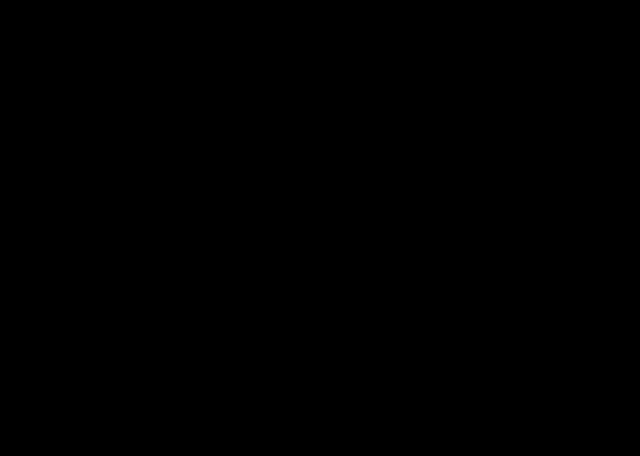
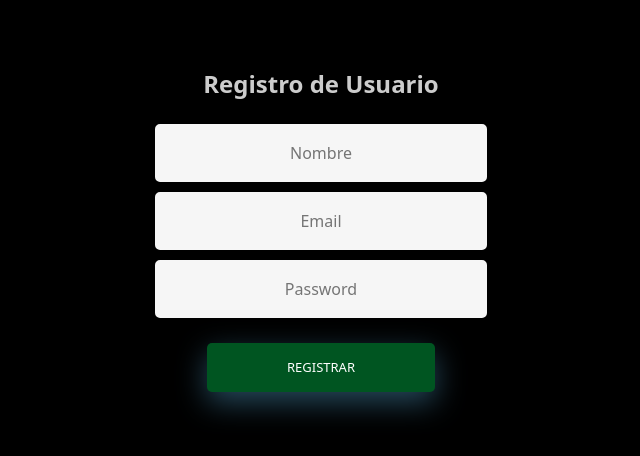
Before and after one commit to Ignacio-Us/taller-3-esp-tec1-v2, a Vue app: page /register in a window 1280 px wide. Before the commit this address had no page. Shown: the top 456 px of the page, without its empty margins (319-959 px from the left). Built offline with nearby package versions, Linux system fonts and the light colour scheme.

Commit message:
Se añadio la pague de registro de usuario

```diff
--- a/src/db.json
+++ b/src/db.json
@@ -11,6 +11,18 @@
       "nombre": "juan",
       "email": "juan@gmail.com",
       "password": 23456
+    },
+    {
+      "id": "e1bb",
+      "nombre": "Camilo",
+      "email": "c.rojas22@gmail.com",
+      "password": 10112
+    },
+    {
+      "id": "ad3d",
+      "nombre": "NACHITO",
+      "email": "n.uribe12@gmail.com",
+      "password": 56789
     }
   ],
   "Puntaje": [
@@ -53,6 +65,86 @@
       "id": "fa14",
       "nombreUsuario": "juan",
       "puntaje": 70
+    },
+    {
+      "id": "a948",
+      "nombreUsuario": "pepe",
+      "puntaje": 100
+    },
+    {
+      "id": "5113",
+      "nombreUsuario": "juan",
+      "puntaje": 110
+    },
+    {
+      "id": "ef0c",
+      "nombreUsuario": "pepe",
+      "puntaje": 90
+    },
+    {
+      "id": "74a8",
+      "nombreUsuario": "juan",
+      "puntaje": 70
+    },
+    {
+      "id": "4f3d",
+      "nombreUsuario": "pepe",
+      "puntaje": 60
+    },
+    {
+      "id": "9832",
+      "nombreUsuario": "juan",
+      "puntaje": 0
+    },
+    {
+      "id": "efaa",
+      "nombreUsuario": "pepe",
+      "puntaje": 0
+    },
+    {
+      "id": "1077",
+      "nombreUsuario": "juan",
+      "puntaje": 0
+    },
+    {
+      "id": "1bd6",
+      "nombreUsuario": "pepe",
+      "puntaje": 110
+    },
+    {
+      "id": "1216",
+      "nombreUsuario": "juan",
+      "puntaje": 120
+    },
+    {
+      "id": "d1e6",
+      "nombreUsuario": "pepe",
+      "puntaje": 140
+    },
+    {
+      "id": "0c98",
+      "nombreUsuario": "juan",
+      "puntaje": 50
+    },
+    {
+      "id": "a5a1",
+      "nombreUsuario": "pepe",
+      "puntaje": 170
+    },
+    {
+      "id": "9162",
+      "nombreUsuario": "juan",
+      "puntaje": 80
+    },
+    {
+      "id": "55d4",
+      "nombreUsuario": "Camilo",
+      "puntaje": 100
+    },
+    {
+      "id": "083a",
+      "nombreUsuario": "juan",
+      "puntaje": 50
     }
   ]
 }
--- a/src/pages/GamePage.vue
+++ b/src/pages/GamePage.vue
@@ -184,6 +184,8 @@
 
       this.physics.add.collider(coins, platforms);
 
+
+
       // Interaccion Jugador 1 on la moneda
       this.physics.add.overlap(player1, coins, (player1, coin) => {
         coin.disableBody(true, true);
--- a/src/pages/LoginPage.vue
+++ b/src/pages/LoginPage.vue
@@ -3,6 +3,7 @@
     <div class="wrapper fadeInDown">
       <div id="formContent">
         <div class="fadeIn first">
+          <h2 class="title">Inicio de Sesión</h2>
         </div>
         <!-- Login Form:    prevent: previene que no se carga la pagina pero igual se obtienen los datos-->
         <form v-on:submit.prevent="login">
@@ -14,6 +15,12 @@
 
         <div class="alert alert-danger" role="alert" v-if="error">
           {{ error_mensaje }}
+        </div>
+
+        <div class="fadeIn fitfth" >
+
+            <router-link to="/register">¿No tienes cuenta?</router-link>
+
         </div>
       </div>
     </div>
@@ -95,6 +102,14 @@
   text-align: center;
 }
 
+.title {
+  margin: 20px 0;
+  color: #cccccc;
+  font-size: 24px;
+  font-weight: 600;
+}
+
+
 input[type=submit] {
   background-color: #005521;
   border: none;
--- a/src/pages/LoginPage2.vue
+++ b/src/pages/LoginPage2.vue
@@ -3,17 +3,23 @@
     <div class="wrapper fadeInDown">
       <div id="formContent">
         <div class="fadeIn first">
+          <h2 class="title">Inicio de Sesión</h2>
         </div>
         <!-- Login Form:    prevent: previene que no se carga la pagina pero igual se obtienen los datos-->
         <form v-on:submit.prevent="login">
+
           <input type="text" id="login" class="fadeIn second" name="login" placeholder="Usuario" v-model="usuario">
-            <input type="password" id="password" class="fadeIn third" name="login" placeholder="Password" v-model="password">
+          <input type="password" id="password" class="fadeIn third" name="login" placeholder="Password"
+            v-model="password">
           <input type="submit" class="fadeIn fourth" value="Login">
         </form>
 
 
         <div class="alert alert-danger" role="alert" v-if="error">
           {{ error_mensaje }}
+        </div>
+        <div class="fadeIn fitfth">
+          <router-link to="/register">¿No tienes cuenta?</router-link>
         </div>
       </div>
     </div>
@@ -95,6 +101,13 @@
   text-align: center;
 }
 
+.title {
+  margin: 20px 0;
+  color: #cccccc;
+  font-size: 24px;
+  font-weight: 600;
+}
+
 input[type=submit] {
   background-color: #005521;
   border: none;
--- /dev/null
+++ b/src/pages/RegisterPage.vue
@@ -0,0 +1,203 @@
+<template>
+    <div class="home">
+      <div class="wrapper fadeInDown">
+        <div id="formContent">
+          <div class="fadeIn first">
+            <h2 class="title">Registro de Usuario</h2>
+          </div>
+          <!-- Registration Form: prevent: previene que no se carga la pagina pero igual se obtienen los datos-->
+          <form v-on:submit.prevent="register">
+            <input type="text" id="registerUser" class="fadeIn second" name="registerUser" placeholder="Nombre" v-model="nombre">
+            <input type="email" id="registerEmail" class="fadeIn third" name="registerEmail" placeholder="Email" v-model="email">
+            <input type="password" id="registerPassword" class="fadeIn third" name="registerPassword" placeholder="Password" v-model="password">
+            <input type="submit" class="fadeIn fourth" value="Registrar">
+          </form>
+
+          <div class="alert alert-danger" role="alert" v-if="error">
+            {{ error_mensaje }}
+          </div>
+          <div class="alert alert-success" role="alert" v-if="success">
+            {{ success_mensaje }}
+          </div>
+        </div>
+      </div>
+    </div>
+  </template>
+
+<script>
+import axios from 'axios';
+
+export default {
+  name: 'RegisterPage',
+  data() {
+    return {
+      nombre: "",
+      email: "",
+      password: "",
+      error: false,
+      error_mensaje: "",
+      success: false,
+      success_mensaje: "",
+    }
+  },
+  methods: {
+    async register() {
+      if (!this.nombre || !this.password || !this.email) {
+        this.error = true;
+        this.error_mensaje = 'Por favor, completa todos los campos.';
+        return;
+      }
+
+      try {
+        // Cargar el archivo JSON
+        let response = await axios.get(`http://localhost:3000/Usuarios`);
+        let usuarios = response.data;
+
+        // Verificar si el usuario o email ya existen
+        let usuarioExistente = usuarios.find(user => user.email === this.email);
+
+        if (usuarioExistente) {
+          this.error = true;
+          this.error_mensaje = 'El usuario o correo electrónico ya existen.';
+        } else {
+          // Crear nuevo usuario
+          let nuevoUsuario = {
+            nombre: this.nombre,
+            email: this.email,
+            password: parseInt(this.password, 10)
+
+          };
+
+          await axios.post(`http://localhost:3000/Usuarios`, nuevoUsuario);
+          this.$router.push('/login');
+          this.success = true;
+          this.success_mensaje = 'Usuario registrado con éxito.';
+          this.error = false;
+          this.nombre = "";
+          this.password = "";
+          this.email = "";
+        }
+      } catch (error) {
+        console.error(error);
+        this.error = true;
+        this.error_mensaje = 'Ocurrió un error durante el registro. Por favor, intenta nuevamente.';
+      }
+    }
+  }
+}
+</script>
+
+<style scoped>
+body {
+  font-family: "Poppins", sans-serif;
+  height: 100vh;
+  margin: 0;
+}
+
+.wrapper {
+  display: flex;
+  align-items: center;
+  justify-content: center;
+  width: 100%;
+  min-height: 100%;
+  padding: 20px;
+}
+
+#formContent {
+  border-radius: 10px;
+  padding: 30px;
+  width: 90%;
+  max-width: 450px;
+  box-shadow: 0 30px 60px 0 rgba(0, 0, 0, 0.3);
+  text-align: center;
+  background: #f3f3f300;
+}
+
+.title {
+  margin: 20px 0;
+  color: #cccccc;
+  font-size: 24px;
+  font-weight: 600;
+}
+
+input[type=submit] {
+  background-color: #005521;
+  border: none;
+  color: white;
+  padding: 15px 80px;
+  text-align: center;
+  text-transform: uppercase;
+  font-size: 13px;
+  box-shadow: 0 10px 30px 0 rgba(95, 186, 233, 0.4);
+  border-radius: 5px;
+  margin: 20px 0;
+  transition: all 0.3s ease-in-out;
+}
+
+input[type=submit]:hover {
+  background-color: #003503;
+}
+
+input[type=submit]:active {
+  transform: scale(0.95);
+}
+
+input[type=text], input[type=password], input[type=email] {
+  background-color: #f6f6f6;
+  border: none;
+  color: #0d0d0d;
+  padding: 15px 32px;
+  text-align: center;
+  font-size: 16px;
+  margin: 5px 0;
+  width: 85%;
+  border: 2px solid #f6f6f6;
+  border-radius: 5px;
+  transition: all 0.5s ease-in-out;
+}
+
+input[type=text]:focus, input[type=password]:focus, input[type=email]:focus {
+  background-color: #fff;
+  border-bottom: 2px solid #5fbae9;
+}
+
+.alert {
+  color: #d9534f;
+  margin-top: 20px;
+}
+
+.alert-success {
+  color: #5cb85c;
+}
+
+.fadeIn {
+  animation-name: fadeIn;
+  animation-duration: 1s;
+  animation-fill-mode: both;
+}
+
+.fadeIn.first {
+  animation-delay: 0.4s;
+}
+
+.fadeIn.second {
+  animation-delay: 0.6s;
+}
+
+.fadeIn.third {
+  animation-delay: 0.8s;
+}
+
+.fadeIn.fourth {
+  animation-delay: 1s;
+}
+
+@keyframes fadeIn {
+  from {
+    opacity: 0;
+  }
+  to {
+    opacity: 1;
+  }
+}
+</style>
--- a/src/router/router.js
+++ b/src/router/router.js
@@ -5,6 +5,7 @@
 import LoginPage from "../pages/LoginPage.vue";
 import ScorePage from "../pages/ScorePage.vue";
 import LoginPage2 from "../pages/LoginPage2.vue";
+import RegisterPage from "../pages/RegisterPage.vue";
 
 
 const routes = [
@@ -13,7 +14,8 @@
     { path: "/selection", component: SelectPage,  meta: { requiresAuth:true} },
     { path: "/login", component: LoginPage},
     {path: "/score", component: ScorePage},
-    {path: "/login2", component: LoginPage2}
+    {path: "/login2", component: LoginPage2},
+    {path: "/register", component: RegisterPage}
 ];
 
 
```
Lines whose indentation alone changed are shown as unchanged.
